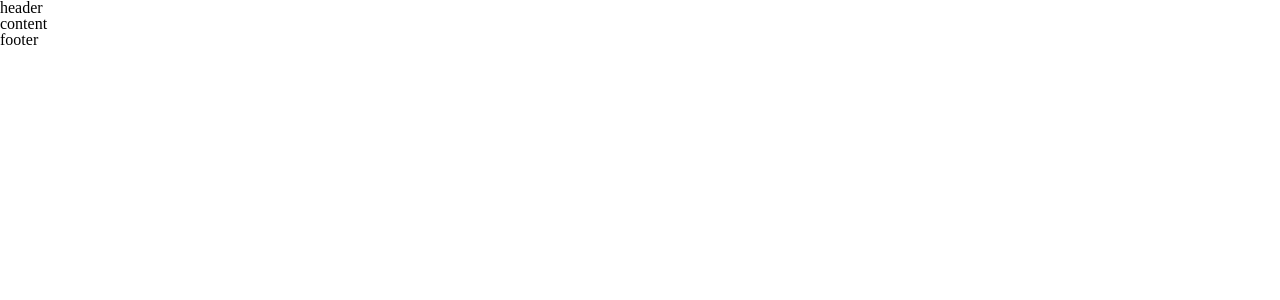
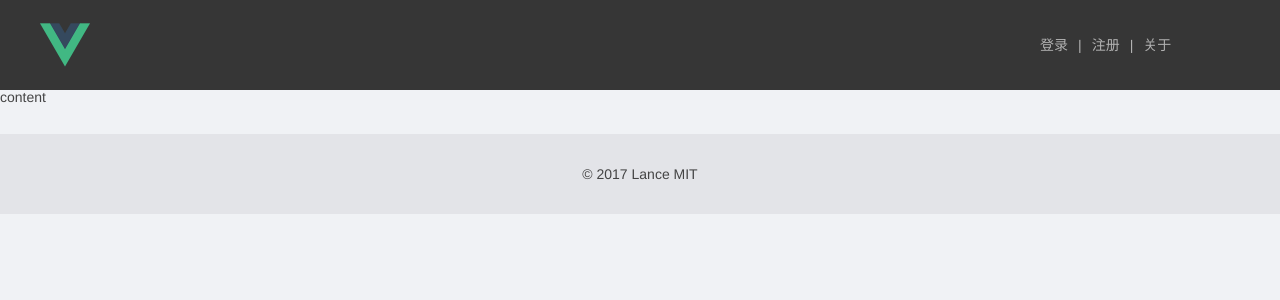
Before and after one commit to capricornLiux/shoumai, a Vue app: page / in a window 1280 px wide. Shown: the top 300 px of the page. Built offline with nearby package versions, Linux system fonts and the light colour scheme.

Commit message:
layout基本样式

```diff
--- a/src/components/layout.vue
+++ b/src/components/layout.vue
@@ -1,18 +1,31 @@
 <template>
   <div>
-    <div class="app-header">header</div>
+    <div class="app-header">
+      <div class="app-head-inner">
+        <img src="../assets/logo.png" alt="">
+        <div class="head-nav">
+          <ul class="nav-list">
+            <li>登录</li>
+            <li class="nav-pile">|</li>
+            <li>注册</li>
+            <li class="nav-pile">|</li>
+            <li>关于</li>
+          </ul>
+        </div>
+      </div>
+    </div>
     <div class="app-content">content</div>
-    <div class="app-footer">footer</div>
+    <div class="app-footer">
+      <p>&copy; 2017 Lance MIT</p>
+    </div>
   </div>
 </template>
 
 <script>
   export default{
-      data(){
-          return {
-
-          }
-      }
+    data(){
+      return {}
+    }
   }
 </script>
 
@@ -42,27 +55,103 @@
     font: inherit;
     vertical-align: baseline;
   }
+
   /* HTML5 display-role reset for older browsers */
   article, aside, details, figcaption, figure,
   footer, header, hgroup, menu, nav, section {
     display: block;
   }
+
   body {
     line-height: 1;
   }
+
   ol, ul {
     list-style: none;
   }
+
   blockquote, q {
     quotes: none;
   }
+
   blockquote:before, blockquote:after,
   q:before, q:after {
     content: '';
     content: none;
   }
+
   table {
     border-collapse: collapse;
     border-spacing: 0;
   }
+
+  a {
+    color: inherit;
+    text-decoration: none;
+  }
+
+  /*自己的样式*/
+  body {
+    background: #f0f2f5;
+    font-family: "Helvetica Neue", Helvetica, Arial, "Hiragino Sans GB", "Hiragino Sans GB W3", "Microsoft YaHei UI", "Microsoft YaHei", "WenQuanYi Micro Hei", sans-serif;
+    font-size: 14px;
+    color: #444;
+  }
+
+  /*头部*/
+  .app-header{
+    background-color: #363636;
+    color: #b2b2b2;
+    height: 90px;
+    line-height: 90px;
+    width: 100%;
+  }
+
+  .app-head-inner{
+    width: 1200px;
+    height: 100%;
+    /*background-color: lightskyblue;*/
+    margin: 0 auto;
+  }
+
+  .app-head-inner img{
+    width: 50px;
+    /*height: 100%;*/
+    margin-top: 20px;
+  }
+
+  .head-nav{
+    float: right;
+    width: 200px;
+    height: 100%;
+  }
+
+  .head-nav .nav-list{
+    width: 100%;
+    height: 100%;
+  }
+
+  .head-nav .nav-list li{
+    float: left;
+    cursor: pointer;
+  }
+
+  .head-nav .nav-list li.nav-pile {
+    margin-right: 10px;
+    margin-left: 10px;
+  }
+
+
+  .app-footer{
+    width: 100%;
+    height: 80px;
+    text-align: center;
+    line-height: 80px;
+    background-color: #e3e4e8;
+    margin-top: 30px;
+  }
+
+
+
+
 </style>
```
